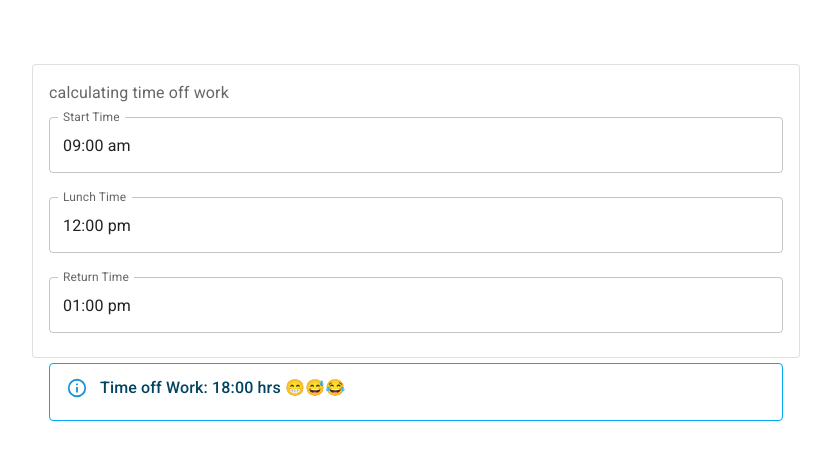
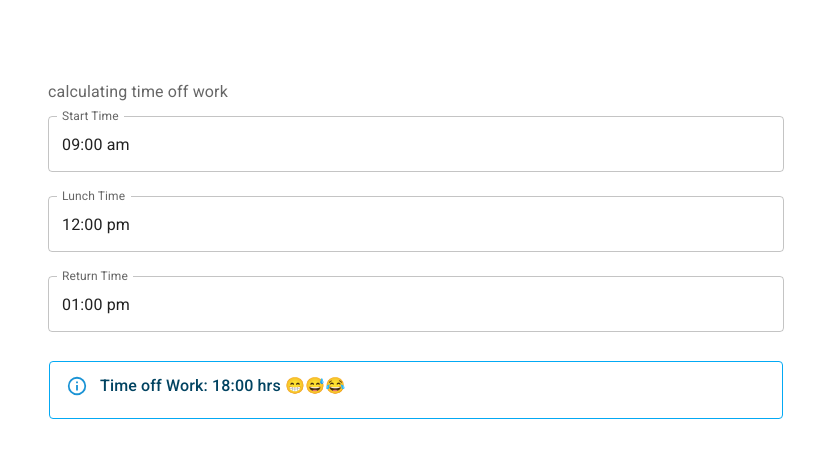
Before and after one commit to Paulinholeo/nextjs-time-off-work_-mongo, a Next.js app: page / in a window 1280 px wide. Shown: the top 460 px of the page, without its empty margins (224-1055 px from the left). Built offline with nearby package versions, Linux system fonts and the light colour scheme.

Commit message:
:art: : css !important

```diff
--- a/src/styles/Form.module.css
+++ b/src/styles/Form.module.css
@@ -6,8 +6,8 @@
 }
 
 .card {
-  border: none;
-  box-shadow: none;
+  border: none !important;
+  box-shadow: none !important;
 }
 
 .alert {
```
